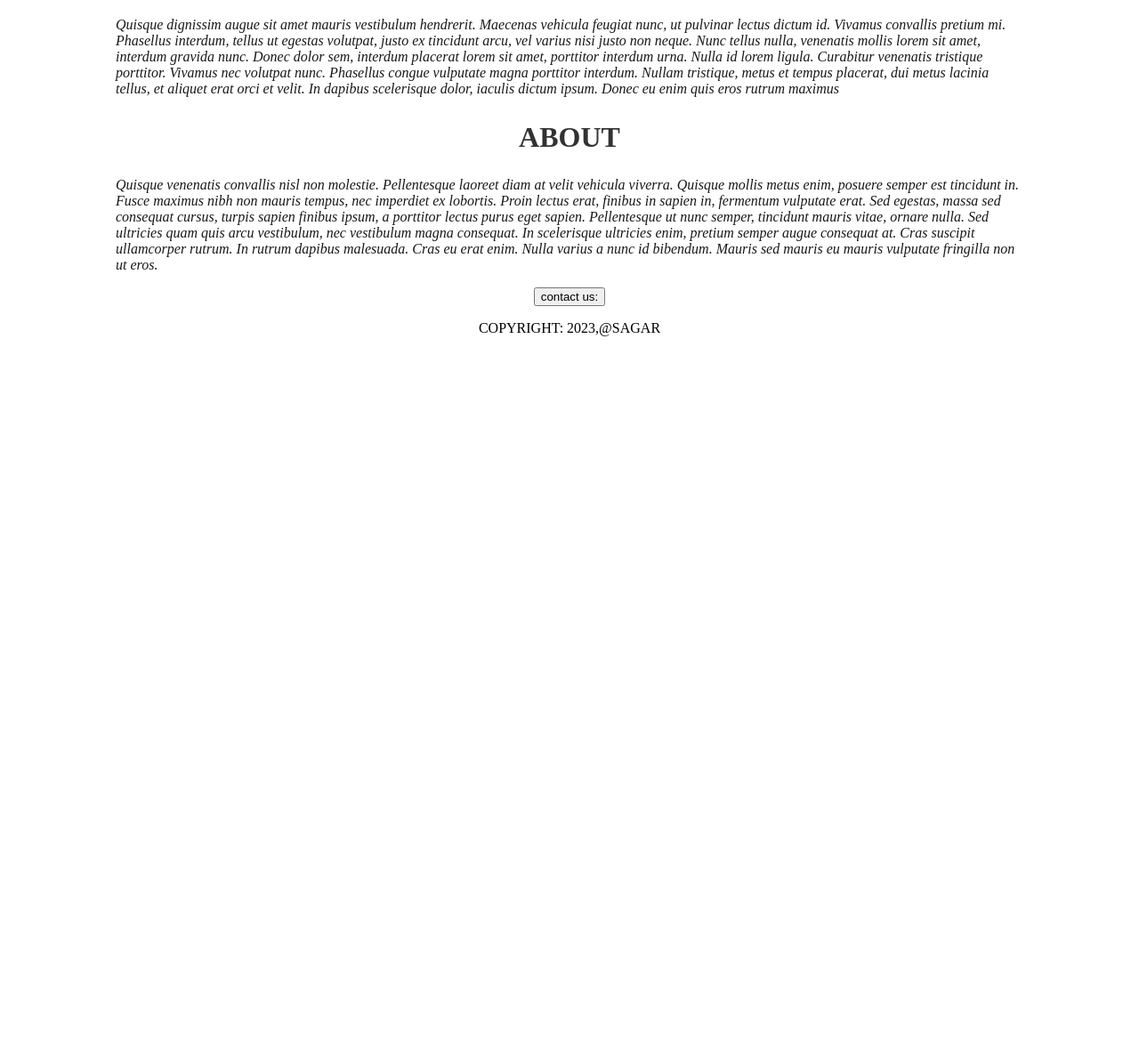
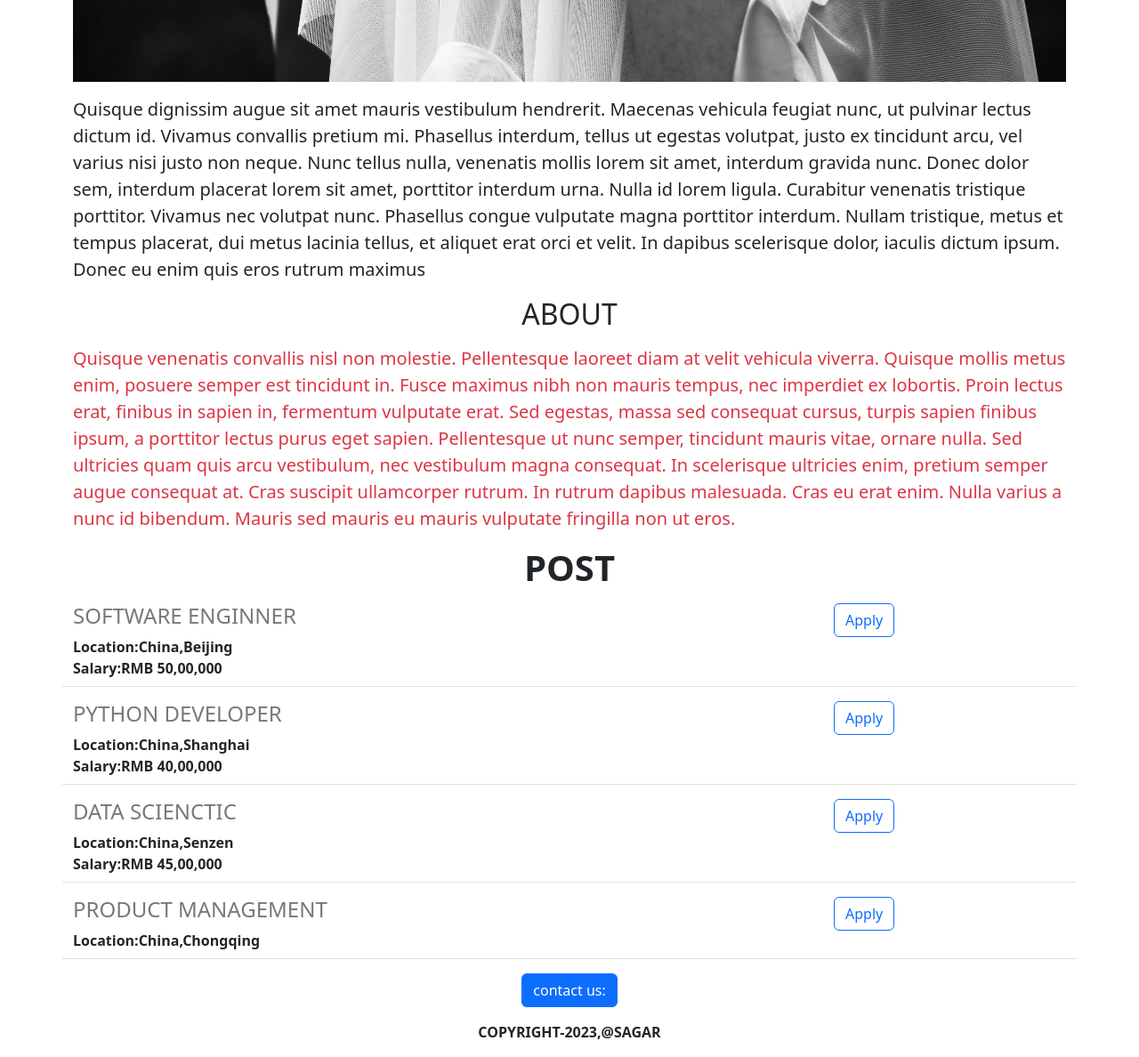
Before and after one commit to Kamoe7/susleen-bank-website, a Flask app: page / in a window 1280 px wide. Shown: the part 1012-2200 px from the top of the page at 89% size. Before the commit the page ends 1390 px from the top, so only its background shows below. Run offline with Flask 3, Linux system fonts and the light colour scheme.

Commit message:
added_json_api

```diff
--- a/app.py
+++ b/app.py
@@ -1,9 +1,43 @@
-from flask import Flask,render_template
+from flask import Flask,render_template,jsonify
 
 app=Flask(__name__)
+
+
+JOBS=[
+  {
+    'id':'1',
+    'title':'SOFTWARE ENGINNER',
+    'location':'China,Beijing',
+    'salary':'RMB 50,00,000'
+  },
+  {
+    'id':'2',
+    'title':'PYTHON DEVELOPER',
+    'location':'China,Shanghai',
+    'salary':'RMB 40,00,000'
+  },
+  {
+    'id':'3',
+    'title':'DATA SCIENCTIC',
+    'location':'China,Senzen',
+    'salary':'RMB 45,00,000'
+  },
+  {
+    'id':'4',
+    'title':'PRODUCT MANAGEMENT',
+    'location':'China,Chongqing',
+
+  }
+]
 @app.route("/")
+
+
 def hello_world():
-  return render_template("home.html")
+  return render_template("home.html",jobs=JOBS)
+
+@app.route("/api/jobs")
+def list_jobs():
+  return jsonify(JOBS)
 
 if __name__=="__main__":
   app.run(host='0.0.0.0',debug=True)
--- a/templates/home.html
+++ b/templates/home.html
@@ -1,54 +1,44 @@
 <!DOCTYPE html>
 <html>
   <head>
-    Sagar bank
+    <meta charset="utf-8">
+    <meta name="viewport" content="width=device-width, initial-scale=1">
+    <title>FASHYNET</title>
+    <link href="https://cdn.jsdelivr.net/npm/bootstrap@5.3.2/dist/css/bootstrap.min.css" rel="stylesheet" integrity="sha384-T3c6CoIi6uLrA9TneNEoa7RxnatzjcDSCmG1MXxSR1GAsXEV/Dwwykc2MPK8M2HN" crossorigin="anonymous">
     <style>
-      h1{
-        text-align:center;
-        font-size:40px;
-        font-family:Roboto;
-        color:rgb(100,100,100);
-
-      }
       #fashionwp{
-        height:800px;
-        width: 100%;
+        height:960px;
+        width:100%;
         object-fit:cover;
       }
-      h2{
-        font-size:32px;
-        font-display:Roboto;
-        color:rgb(50,50,50);
-        text-align:center;
-      }
-      .bodytext{
-        font-size:16px;
-        color: rgb(25, 25, 25);
-        font-style:italic;
+    </style>
 
-      }
-      #container{
-        max-width:1020px;
-        margin:0 auto;
-      }
-
-      </style>
   </head>
   <body>
-    <div id="container">
-    <h1>FASNETY</h1>
-    <h1>千卂丂卄丨ㄖ几</h1>
-    <img id="fashionwp" src="https://susleen-bank-website-1.davidle9.repl.co/static/fashionwp.jpg" height='320'>
-    <p class="bodytext">
+    <div  class="container">
+    <h1 class="text-center mt-3 mb-3">FASNETY</h1>
+    <h1 class="text-center mb-3 ">千卂丂卄丨ㄖ几</h1>
+    <img  class="img-fluid" id="fashionwp" src="https://susleen-bank-website-1.davidle9.repl.co/static/fashionwp.jpg" height='320'>
+    <p class="lead mt-3">
       Quisque dignissim augue sit amet mauris vestibulum hendrerit. Maecenas vehicula feugiat nunc, ut pulvinar lectus dictum id. Vivamus convallis pretium mi. Phasellus interdum, tellus ut egestas volutpat, justo ex tincidunt arcu, vel varius nisi justo non neque. Nunc tellus nulla, venenatis mollis lorem sit amet, interdum gravida nunc. Donec dolor sem, interdum placerat lorem sit amet, porttitor interdum urna. Nulla id lorem ligula. Curabitur venenatis tristique porttitor. Vivamus nec volutpat nunc. Phasellus congue vulputate magna porttitor interdum. Nullam tristique, metus et tempus placerat, dui metus lacinia tellus, et aliquet erat orci et velit. In dapibus scelerisque dolor, iaculis dictum ipsum. Donec eu enim quis eros rutrum maximus
     </p>
-    <h2>
+    <h2 class="text-center mt-3 mb-3">
       ABOUT
     </h2>
-    <p class="bodytext">Quisque venenatis convallis nisl non molestie. Pellentesque laoreet diam at velit vehicula viverra. Quisque mollis metus enim, posuere semper est tincidunt in. Fusce maximus nibh non mauris tempus, nec imperdiet ex lobortis. Proin lectus erat, finibus in sapien in, fermentum vulputate erat. Sed egestas, massa sed consequat cursus, turpis sapien finibus ipsum, a porttitor lectus purus eget sapien. Pellentesque ut nunc semper, tincidunt mauris vitae, ornare nulla. Sed ultricies quam quis arcu vestibulum, nec vestibulum magna consequat. In scelerisque ultricies enim, pretium semper augue consequat at. Cras suscipit ullamcorper rutrum. In rutrum dapibus malesuada. Cras eu erat enim. Nulla varius a nunc id bibendum. Mauris sed mauris eu mauris vulputate fringilla non ut eros.</p>
-      <div style="text-align:center;">
-        <button>contact us:</button>
-        <p>COPYRIGHT: 2023,@SAGAR</p>
+    <p  class="lead text-danger">Quisque venenatis convallis nisl non molestie. Pellentesque laoreet diam at velit vehicula viverra. Quisque mollis metus enim, posuere semper est tincidunt in. Fusce maximus nibh non mauris tempus, nec imperdiet ex lobortis. Proin lectus erat, finibus in sapien in, fermentum vulputate erat. Sed egestas, massa sed consequat cursus, turpis sapien finibus ipsum, a porttitor lectus purus eget sapien. Pellentesque ut nunc semper, tincidunt mauris vitae, ornare nulla. Sed ultricies quam quis arcu vestibulum, nec vestibulum magna consequat. In scelerisque ultricies enim, pretium semper augue consequat at. Cras suscipit ullamcorper rutrum. In rutrum dapibus malesuada. Cras eu erat enim. Nulla varius a nunc id bibendum. Mauris sed mauris eu mauris vulputate fringilla non ut eros.</p>
+<div class="text-center" style="margin-bottom:16px;">
+  <h1><b>POST</b</h1>
+</div>
+      <div>
+        {% for job in jobs %}
+          {% include 'jobsitems.html' %}
+        {% endfor %}
+
+      </div>
+      <div class="text-center" >
+
+        <button class="btn btn-primary mb-3">contact us:</button>
+        <p>COPYRIGHT-2023,@SAGAR</p>
       </div>
 
     </div>
--- /dev/null
+++ b/templates/jobsitems.html
@@ -0,0 +1,19 @@
+<div>
+<div class="border-bottom row" style="margin-bottom:16px; padding-bottom:8px;">
+  <div class="col-9">
+   <h4 style ="color:rgb(120,120,120); margin-bottmo:4px;"> {{job['title']}}</h4>
+    <div >
+      <b>Location:{{job['location']}}</b>
+    </div>
+    {% if 'salary' in job %}
+      <div>
+        <b>Salary:{{job['salary']}}</b>
+      </div>
+    {% endif %}
+</div>
+<div class="col-3">
+  <button type="button" class="btn btn-outline-primary">Apply</button>
+</div>
+
+
+</div>
```
Also changed, not shown: pyproject.toml (added, +23 -0 lines), static/fashionwp.jpg (added), 1 other file.
